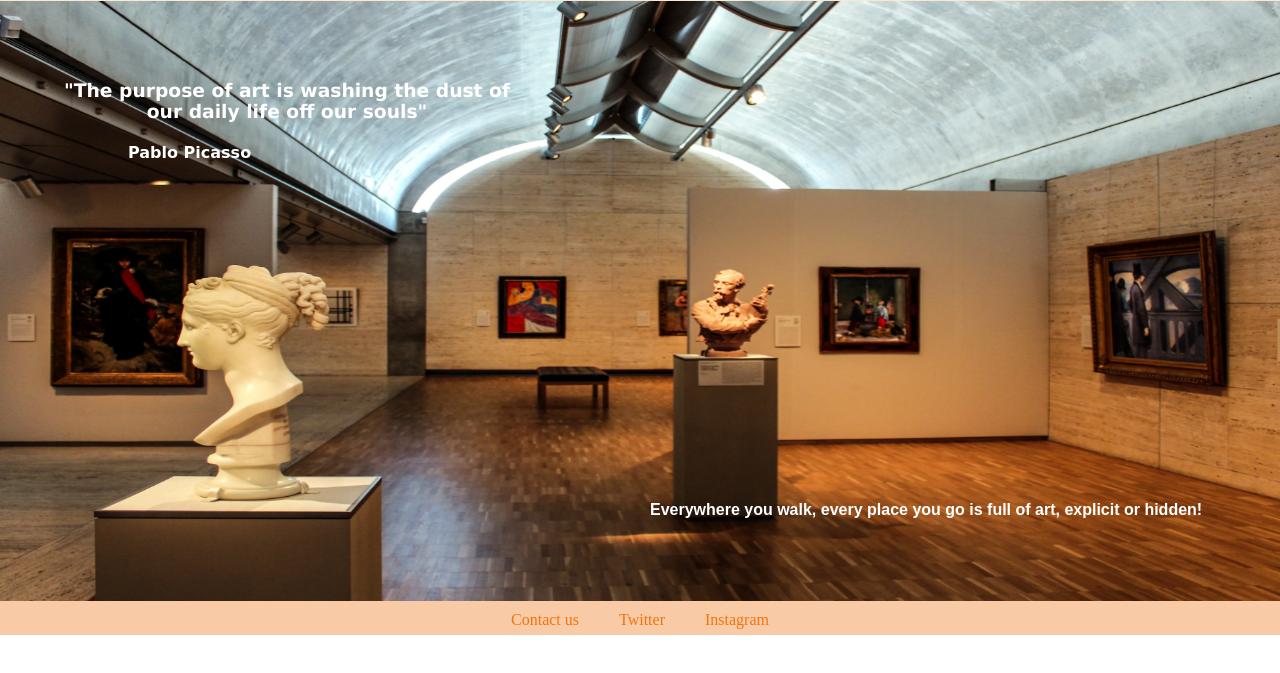
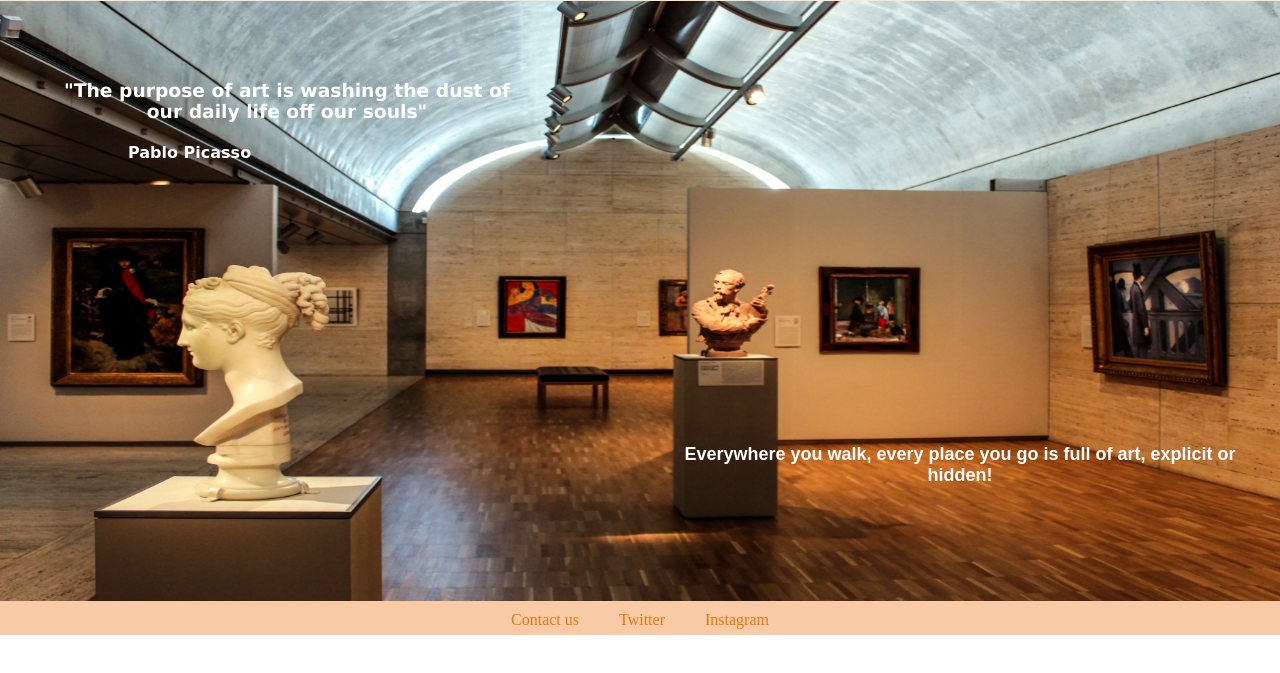
Before and after one commit to AV190/Museum, a plain HTML site: page index.html in a window 1280 px wide. Shown: the part 29-702 px from the top of the page. Drawn offline with Linux system fonts and the light colour scheme.

Commit message:
Update mus.css

```diff
--- a/mus.css
+++ b/mus.css
@@ -55,11 +55,11 @@ body{
 }
 .medium p{
     position: absolute;
-    bottom: 10%;
+    bottom: 15%;
     left: 50%;
     color: #fff;
     padding: 10px;
-
+    font-size: 18px;
 }
 .medium img
 {
```
